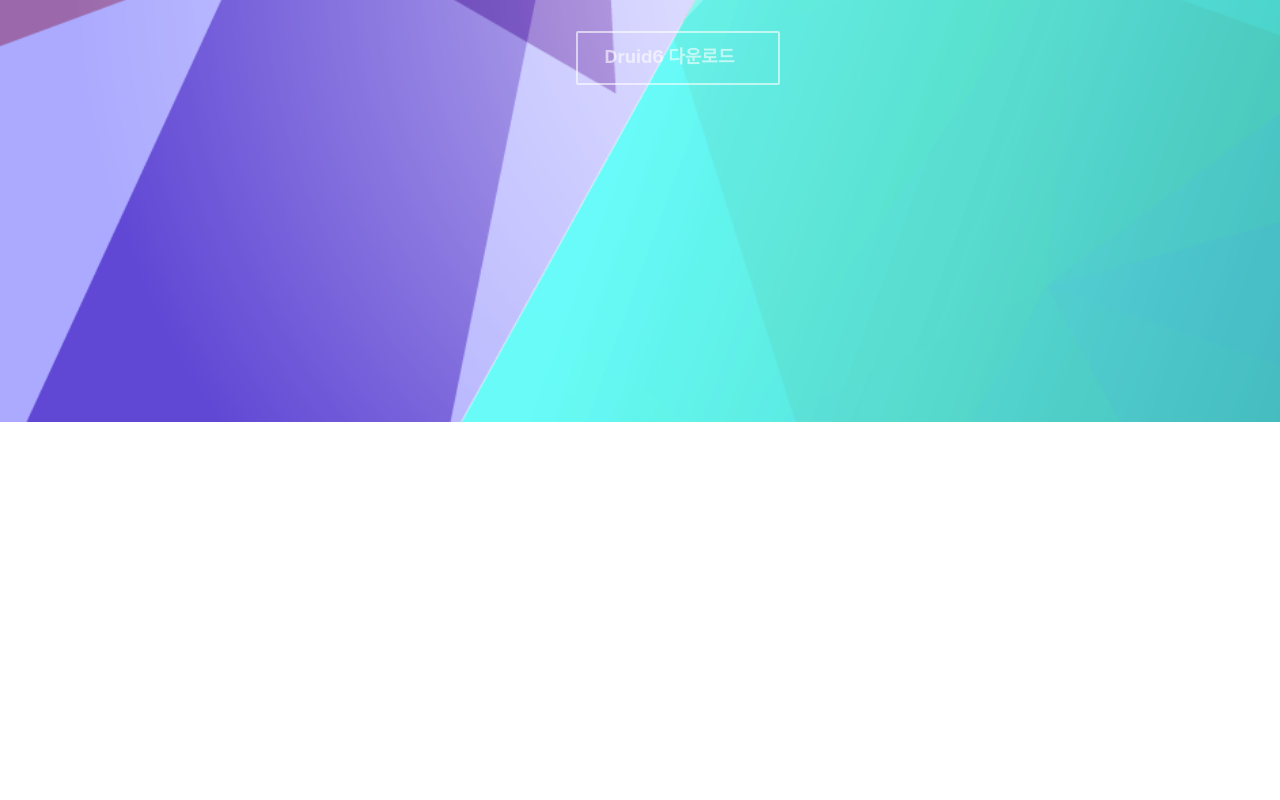
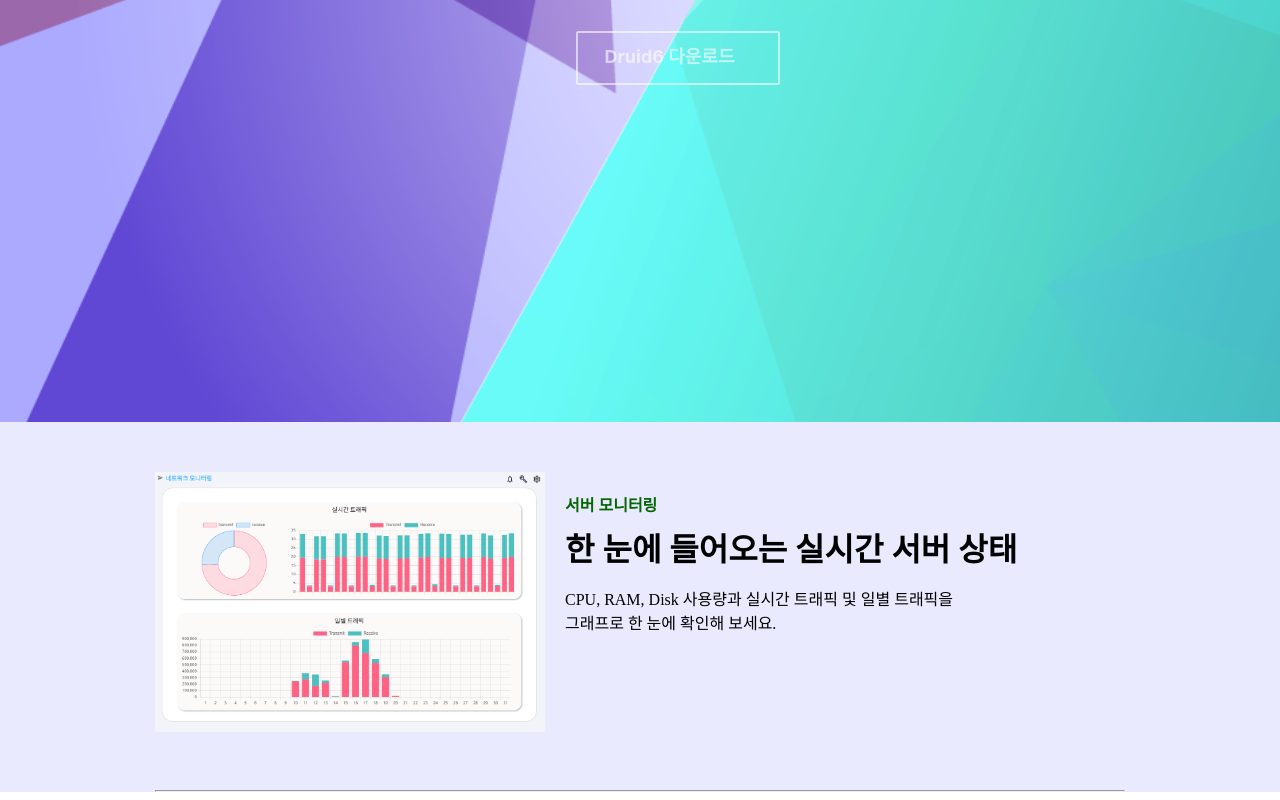
Before and after one commit to onys-programmer/druid6-micro-site, a React (Create React App) app: page / in a window 1280 px wide. Shown: the part 447-1247 px from the top of the page. Before the commit the page ends 1008 px from the top, so only its background shows below. Built offline with nearby package versions, Linux system fonts and the light colour scheme; a web font is replaced by a local one.

Commit message:
style: 홈 페이지 제품소개 칸에 서버 모니터링, 네트워크 모니터링 소개 추가

```diff
--- a/src/pages/HomePage.jsx
+++ b/src/pages/HomePage.jsx
@@ -1,5 +1,7 @@
 import DownloadBtn from "./DownloadBtn";
 import "./HomePage.scss";
+
+import networkImage from "../static/network.png";
 
 export default function HomePage() {
   return (
@@ -15,6 +17,25 @@
           </div>
         </div>
       </header>
+      <div className="content">
+        <div className="content-container">
+          <div className="server-monitoring">
+            <img src={networkImage} alt="network" className="images" />
+            <div className="server-monitoring-info">
+              <p className="feature-name">서버 모니터링</p>
+              <p className="feature-title">한 눈에 들어오는 실시간 서버 상태</p>
+              <p className="feature-content">
+                CPU, RAM, Disk 사용량과 실시간 트래픽 및 일별 트래픽을<br></br>
+                그래프로 한 눈에 확인해 보세요.
+              </p>
+            </div>
+          </div>
+          <hr />
+          {/* <div className="web-performance-monitoring">
+            CPU, RAM, Disk 사용량을 한 눈에 확인하세요.
+          </div> */}
+        </div>
+      </div>
     </div>
   );
 }
--- a/src/pages/HomePage.scss
+++ b/src/pages/HomePage.scss
@@ -25,4 +25,41 @@
     font-size: 3rem;
     color: rgb(3, 102, 3);
   }
+
+  .content {
+    background-color: #eaeaff;
+    font-family: "IBMPlexSansKR";
+  }
+
+  .content-container {
+    width: 970px;
+    margin: 0 auto;
+  }
+
+  .server-monitoring {
+    display: flex;
+    padding: 50px 0;
+  }
+
+  .images {
+    width: 390px;
+    height: 260px;
+  }
+
+  .server-monitoring-info {
+    padding: 20px;
+    text-align: left;
+  }
+
+  .feature-name {
+    color: rgb(3, 102, 3);
+    font-weight: 600;
+    margin: 0;
+  }
+
+  .feature-title {
+    font-size: 2rem;
+    font-weight: 600;
+    margin: 0.5rem 0;
+  }
 }
```
